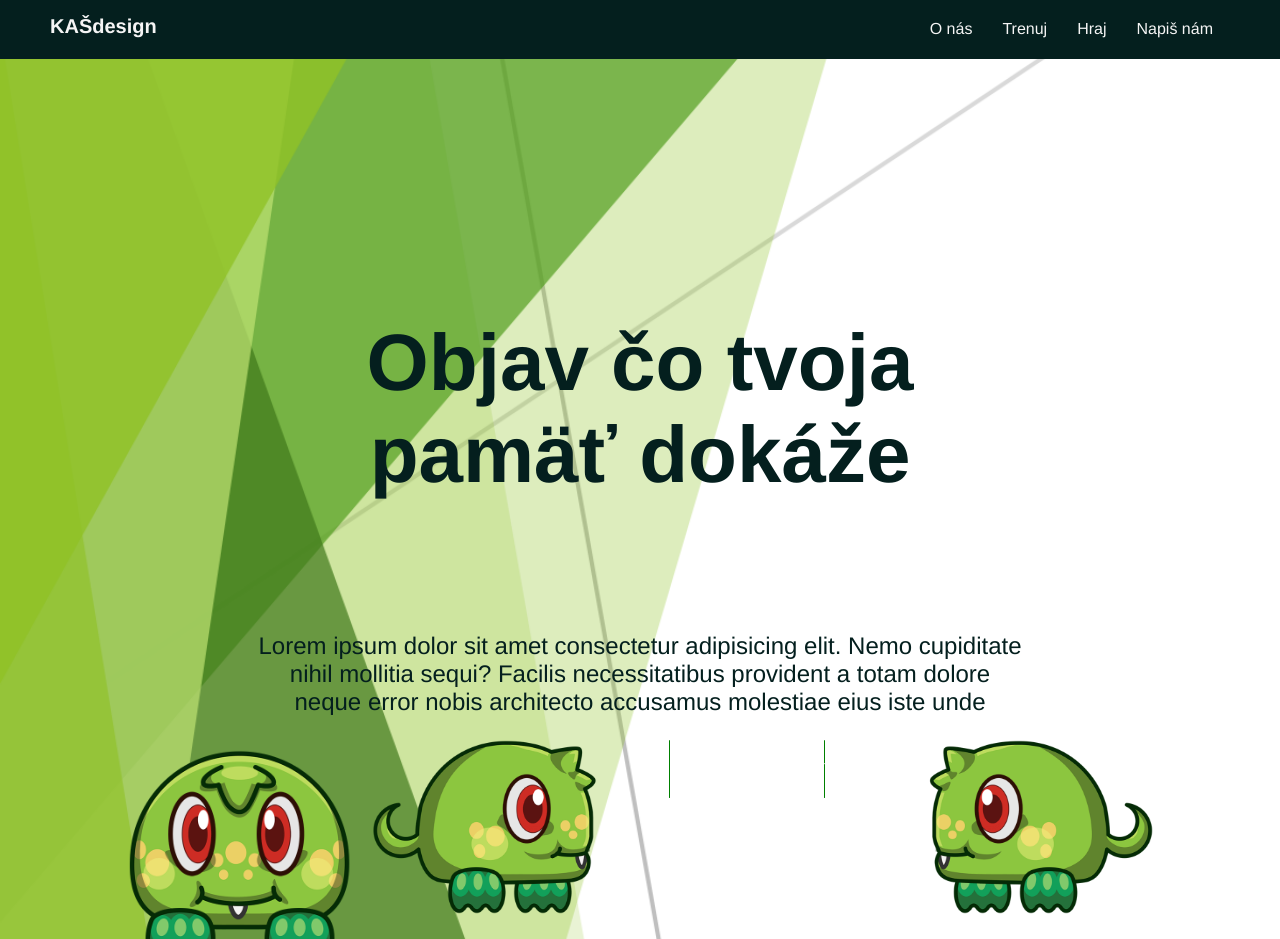
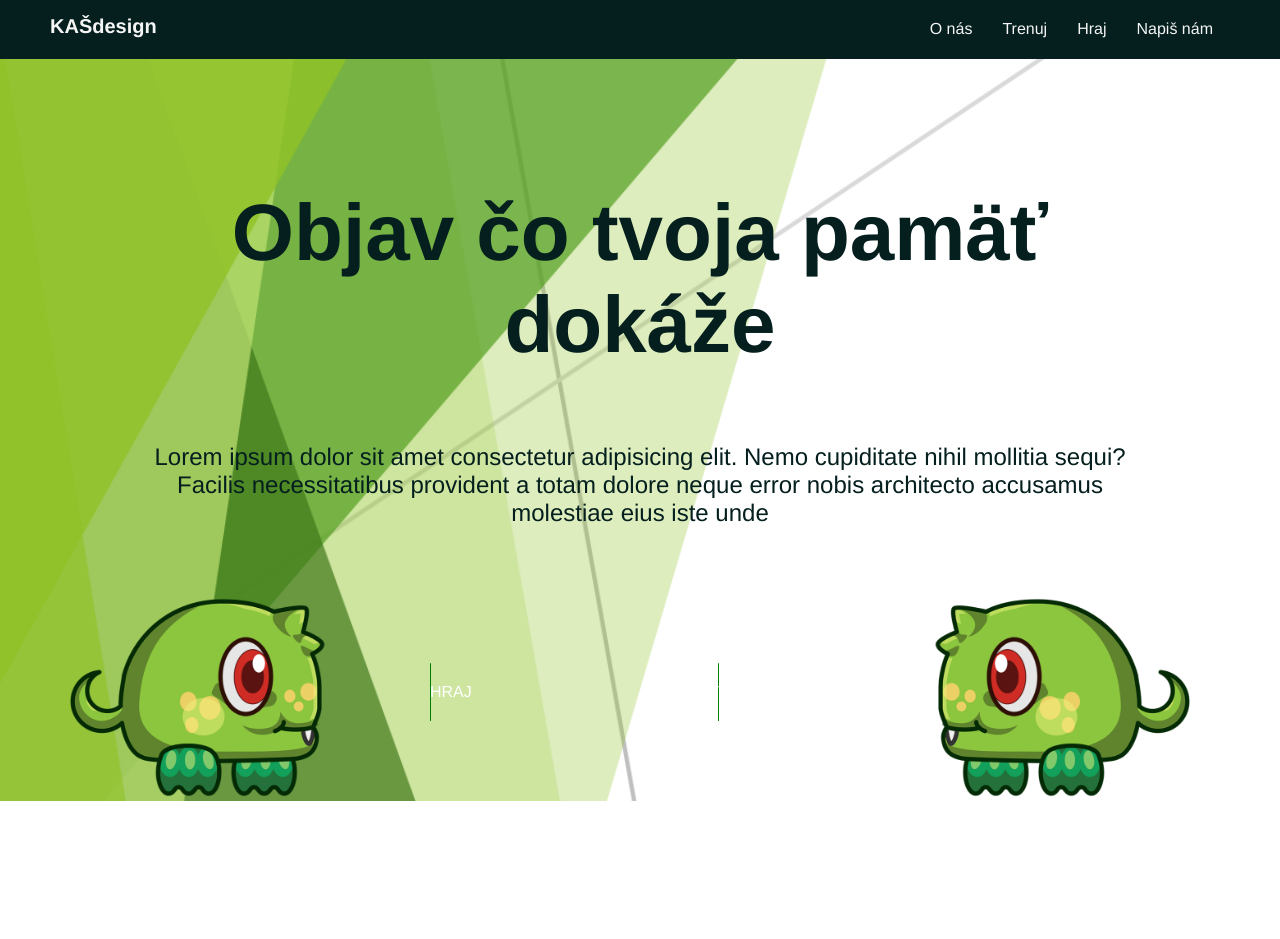
Before and after one commit to Allicce/memory-game, a Vue app: page / in a window 1280 px wide. After the commit the page ends 801 px from the top, so only its background shows below. Built offline with nearby package versions, Linux system fonts and the light colour scheme.

Commit message:
welcome page - tablet design

```diff
--- a/src/views/WelcomePage.vue
+++ b/src/views/WelcomePage.vue
@@ -14,8 +14,8 @@
       <div class="monster left">
         <img src="../../public/Charac_S-F2-Idle_0.png" alt="monster">
       </div>
-      <Button class="button" name="hraj" routeTo="/gameScreen"/>
-      <Button class="button" name="Trenuj" routeTo="/pageUnderConstruction"/>
+      <Button class="button_left button" name="hraj" routeTo="/gameScreen"/>
+      <Button class="button_right button " name="Trenuj" routeTo="/pageUnderConstruction"/>
       <div class="monster right">
         <img src="../../public/Charac_S-F2-Idle_0.png" alt="monster">
       </div>
@@ -57,7 +57,6 @@ export default {
   }
 
   .text {
-    opacity: 1;
     padding-top: 10%;
     width: 60vw;
     margin: auto;
@@ -97,16 +96,25 @@ export default {
   }
 
   @media(min-width: 700px) {
+    .monster_mobile {
+      display: none;
+    }
+
     .text {
-      width: 60vw;
+      width: 80vw;
     }
 
     h1 {
+      width: 80%;
+      margin: auto;
+      padding: 0;
       font-size: 5em;
     }
 
     .description {
       font-size: 1.5em;
+      margin: 0;
+      padding: 7% 0;
     }
 
     .monster {
@@ -124,11 +132,34 @@ export default {
     }
 
     .container_button {
-      width: 80vw;
-      display: flex;
+      width: 90vw;
+      display: grid;
+      justify-content: space-between;
+      grid-template-columns: repeat(auto-fit, minmax(20px, 1fr));
+      align-items: center;
       justify-content: space-between;
     }
 
+    .button {
+      width: 10vw;
+    }
+
+    .left {
+      grid-column: 1 / span 2;
+    }
+
+    .right {
+      grid-column: 7 / span 2;
+    }
+
+    .button_left {
+      grid-column: 3 / span 2;
+
+    }
+
+    .button_right {
+      grid-column: 5 / span 2;
+    }
   }
 
 </style>
```
